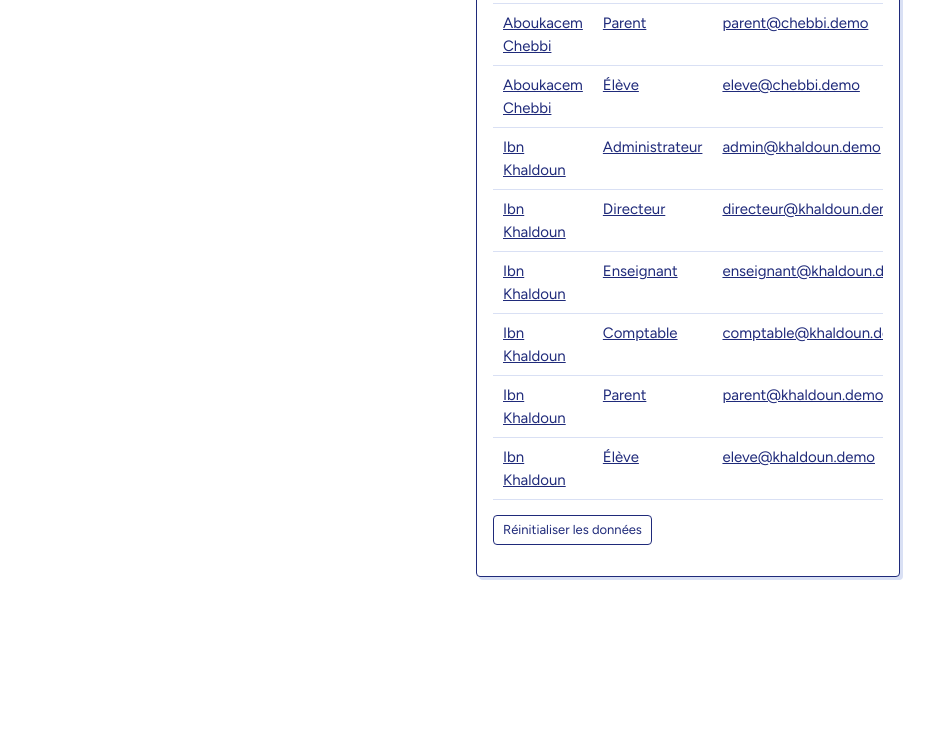
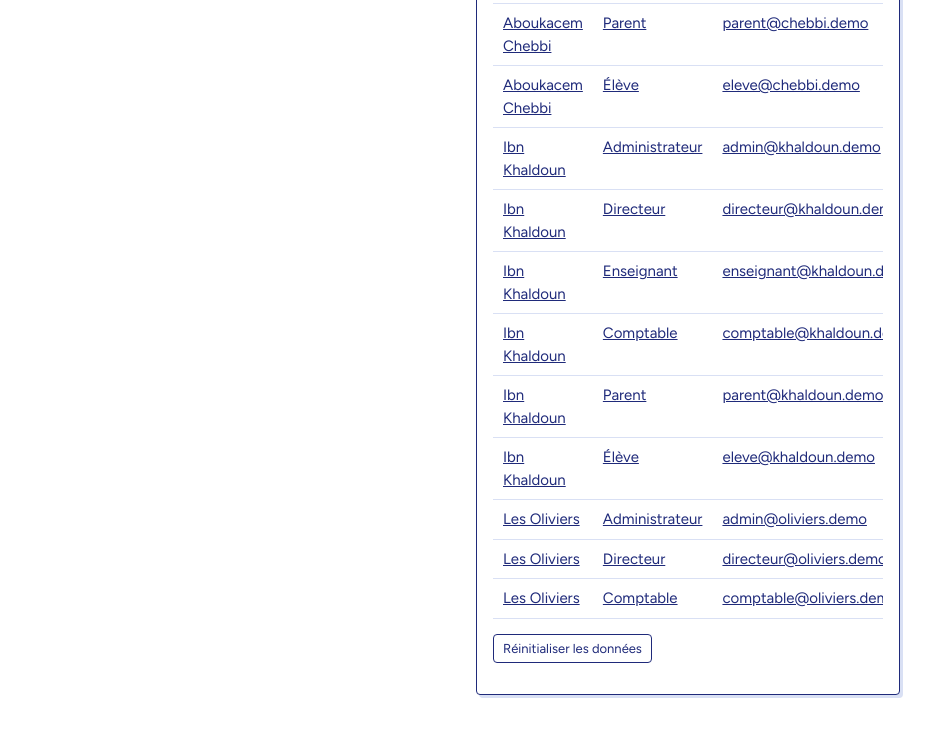
Before and after one commit to hejerfattoum152-boop/cartable, a plain HTML site: page index.html in a window 1280 px wide. Shown: the part 418-1153 px from the top of the page, without its empty margins (174-1108 px from the left). Before the commit the page ends 1035 px from the top, so only its background shows below. Drawn offline with nearby package versions, Linux system fonts and the light colour scheme.

Commit message:
Add files via upload

```diff
--- a/index.html
+++ b/index.html
@@ -42,7 +42,7 @@ const mins=t=>{const[h,m]=t.split(':').map(Number);return h*60+m},fmt=s=>s?s.spl
 const H=async s=>[...new Uint8Array(await crypto.subtle.digest('SHA-256',new TextEncoder().encode('cartable|'+s)))].map(b=>b.toString(16).padStart(2,'0')).join('');
 const LV=['1ère année','2ème année','3ème année','4ème année','5ème année','6ème année'],DAYS=['','Lundi','Mardi','Mercredi','Jeudi','Vendredi','Samedi'],o=a=>a.map(x=>[x,x]),Cap=s=>s[0].toUpperCase()+s.slice(1);
 const ROLES=[['admin','Administrateur'],['directeur','Directeur'],['enseignant','Enseignant'],['comptable','Comptable'],['parent','Parent'],['eleve','Élève']];
-const DEMO=[['chebbi','École Aboukacem Chebbi'],['khaldoun','École Ibn Khaldoun']].flatMap(([c,n])=>ROLES.map(([r,l])=>({n,l,e:`${r}@${c}.demo`,p:`${Cap(c)}@${Cap(r)}26`})));
+const DEMO=[['chebbi','École Aboukacem Chebbi'],['khaldoun','École Ibn Khaldoun']].flatMap(([c,n])=>ROLES.map(([r,l])=>({n,l,e:`${r}@${c}.demo`,p:`${Cap(c)}@${Cap(r)}26`}))).concat(ROLES.filter(x=>['admin','directeur','comptable'].includes(x[0])).map(([r,l])=>({n:'École Les Oliviers',l,e:`${r}@oliviers.demo`,p:`Oliviers@${Cap(r)}26`})));
 let DB,U=null,S={page:'home',q:''};
 const save=()=>{try{localStorage.setItem('cartable_v1',JSON.stringify(DB))}catch(e){}};
 const sid=()=>U.school_id,L=t=>DB[t].filter(r=>r.school_id===sid()&&!r.del),G=(t,id)=>L(t).find(r=>r.id==id);
@@ -50,7 +50,7 @@ const LAB={students:r=>r.nom+' '+r.prenom,teachers:r=>r.nom+' '+r.prenom,classes
 const sch=()=>DB.schools.find(s=>s.id==sid()),paid=id=>DB.payments.filter(p=>p.student_id==id&&!p.del).reduce((s,p)=>s+p.montant,0),bal=id=>Math.round((sch().fee-paid(id))*1000)/1000;
 const avg=id=>{let a=0,b=0;DB.grades.filter(x=>x.student_id==id&&!x.del).forEach(x=>{const c=(G('subjects',x.subject_id)||{coef:1}).coef;a+=x.note*c;b+=c});return b?a/b:null};
 const ALL={students:2,teachers:2,classes:2,rooms:2,subjects:2,slots:2,payments:2,grades:2,absences:2,news:2};
-const PERM={super:{schools:2},admin:ALL,directeur:ALL,comptable:{students:2,payments:2,classes:1,news:1},enseignant:{students:1,classes:1,slots:1,subjects:1,grades:2,absences:2,news:1},parent:{students:1,slots:1,grades:1,payments:1,absences:1,news:1},eleve:{students:1,slots:1,grades:1,absences:1,news:1}};
+const PERM={super:{schools:2},admin:{...ALL,users:2},directeur:ALL,comptable:{students:2,payments:2,classes:1,news:1},enseignant:{students:1,classes:1,slots:1,subjects:1,grades:2,absences:2,news:1},parent:{students:1,slots:1,grades:1,payments:1,absences:1,news:1},eleve:{students:1,slots:1,grades:1,absences:1,news:1}};
 const can=(t,l)=>(PERM[U.role][t]||0)>=l;
 const myT=()=>L('teachers').find(x=>x.email===U.email),myCls=()=>{const t=myT();return new Set(t?L('slots').filter(x=>x.teacher_id==t.id).map(x=>x.class_id).concat(L('classes').filter(c=>c.teacher_id==t.id).map(c=>c.id)):[])};
 function vis(t){if(t=='schools')return DB.schools.filter(x=>!x.del);const r=L(t),R=U.role;
@@ -136,6 +136,12 @@ absences:{t:'Absences',one:'absence',
   if(r.just&&r.motif.length<3)e.motif='Motif requis';if(L('absences').some(a=>a.id!=id&&a.student_id==r.student_id&&a.date==r.date&&(a.periode==r.periode||a.periode=='Journée'||r.periode=='Journée')))e.periode='Absence déjà enregistrée ce jour';return e}},
 news:{t:'Annonces',one:'annonce',imm:1,f:[{k:'titre',l:'Titre',t:'text',req:1,mn:5,max:100},{k:'aud',l:'Destinataires',t:'sel',o:()=>o(['Tous','Parents','Enseignants']),req:1},{k:'corps',l:'Message',t:'area',req:1,mn:10,max:1000}],
  cols:[['Date',r=>fmt(r.d)],['Annonce',r=>`<b>${esc(r.titre)}</b><br>${esc(r.corps)}`],['Public',r=>esc(r.aud)]],sort:(a,b)=>b.d.localeCompare(a.d),auto:r=>{r.d=today()}},
+users:{t:'Comptes',one:'compte',
+ f:[{k:'name',l:'Nom complet',t:'text',req:1,mn:3,max:80},{k:'email',l:'E-mail (identifiant)',t:'email',req:1,cr:1},{k:'role',l:'Profil',t:'sel',o:()=>[['directeur','Directeur'],['comptable','Comptable'],['admin','Administrateur']],req:1,cr:1},{k:'pw',l:'Mot de passe',t:'pw',req:1,cr:1},{k:'pw2',l:'Confirmer le mot de passe',t:'pw',req:1,cr:1}],
+ cols:[['Nom',r=>esc(r.name)],['E-mail',r=>esc(r.email)],['Profil',r=>esc((ROLES.find(x=>x[0]==r.role)||['',r.role])[1])]],
+ chk(r,id){const e={};if(r.email!==undefined&&usedMail(r.email))e.email='Adresse déjà utilisée par un autre compte';if(r.pw!==undefined&&r.pw!==r.pw2)e.pw2='Les mots de passe ne correspondent pas';return e},
+ del:r=>r.email==U.email?'Vous ne pouvez pas supprimer votre propre compte':['enseignant','parent','eleve'].includes(r.role)?'Compte lié à une fiche : supprimez la fiche concernée':'',
+ post:async(r,n)=>{if(n){r.h=await H(r.pw);delete r.pw;delete r.pw2;return'Compte créé'}}},
 schools:{t:'Écoles',one:'école',
  f:[{k:'nom',l:'Nom de l’école',t:'text',req:1,mn:3,max:80},{k:'ville',l:'Ville',t:'name',req:1},{k:'plan',l:'Formule',t:'sel',o:()=>o(['basic','pro','premium']),req:1},{k:'status',l:'Statut',t:'sel',o:()=>o(['essai','active','suspendu']),req:1},{k:'fin',l:'Fin d’abonnement',t:'date',req:1},{k:'fee',l:'Frais annuels (TND)',t:'num',min:100,max:5000,step:10,req:1,d:900},{k:'a_prenom',l:'Prénom du directeur',t:'name',req:1,cr:1},{k:'a_nom',l:'Nom du directeur',t:'name',req:1,cr:1},{k:'a_email',l:'E-mail administrateur',t:'email',req:1,cr:1},{k:'a_pw',l:'Mot de passe de l’administrateur',t:'pw',req:1,cr:1},{k:'a_pw2',l:'Confirmer le mot de passe',t:'pw',req:1,cr:1}],
  cols:[['École',r=>esc(r.nom)+'<br><small>'+esc(r.code)+' · '+esc(r.ville)+'</small>'],['Formule',r=>esc(r.plan)],['Statut',r=>r.status=='suspendu'?'<span class="pill">suspendu</span>':esc(r.status)],['Abonnement',r=>fmt(r.fin)],['Élèves',r=>DB.students.filter(s=>s.school_id==r.id&&!s.del).length]],
@@ -203,11 +209,12 @@ function render(){if(!U){const rl=r=>(ROLES.find(z=>z[0]==r)||['','Administrateu
  $('#app').innerHTML=`<div class="log"><div><div class="brand" style="font-size:44px">Cartable</div><p>Gestion d’écoles primaires : élèves, emplois du temps, paiements, notes. Chaque école ne voit que ses propres données.</p><form onsubmit="doLogin(event)" class="card"><label class="fl">E-mail<input id="em" name="em" type="email" autocomplete="username" required></label><label class="fl" style="margin-top:10px">Mot de passe<input id="pw" name="pw" type="password" autocomplete="current-password" required></label><p class="er" id="le" role="alert"></p><button>Se connecter</button></form></div><div class="card"><h3>Comptes de démonstration</h3><small>Cliquez sur une ligne pour remplir. Mot de passe : École@Rôle26, ex. Chebbi@Admin26. Propriétaire : super@ecolia.demo / Ecolia@Super26</small><div class="tw"><table><tbody><tr class="dm" onclick="$('#em').value='super@ecolia.demo';$('#pw').value='Ecolia@Super26'"><td>SaaS</td><td>Propriétaire</td><td>super@ecolia.demo</td></tr>${d}${c}</tbody></table></div><p><button class="g s" onclick="resetDemo()">Réinitialiser les données</button></p></div></div>`;return}
  const nav=[['home','Accueil']].concat(Object.keys(E).filter(t=>can(t,1)).map(t=>[t,E[t].t]));
  $('#app').innerHTML=`<div class="app"><aside><div class="brand">Cartable</div><div class="sub">${esc(U.name)}<br>${ROLES.find(r=>r[0]==U.role)?ROLES.find(r=>r[0]==U.role)[1]:'Propriétaire'}</div>${nav.map(([k,l])=>`<button class="n ${S.page==k?'on':''}" onclick="S={page:'${k}',q:''};render()">${l}</button>`).join('')}<div style="flex:1"></div><button class="g s" onclick="U=null;try{sessionStorage.clear()}catch(e){}render()">Se déconnecter</button></aside><main>${S.page=='home'||!can(S.page,1)?home():table(S.page)}</main></div>`}
-async function doLogin(ev){ev.preventDefault();const em=ev.target.em.value.trim().toLowerCase(),u=DB.users.find(x=>x.email==em),ok=u&&u.h==await H(ev.target.pw.value),er=m=>{$('#le').textContent=m};
+async function doLogin(ev){ev.preventDefault();const em=ev.target.em.value.trim().toLowerCase(),u=DB.users.find(x=>x.email==em&&!x.del),ok=u&&u.h==await H(ev.target.pw.value),er=m=>{$('#le').textContent=m};
  if(!ok)return er('E-mail ou mot de passe incorrect');
  if(u.school_id){const s=DB.schools.find(x=>x.id==u.school_id);if(!s||s.status=='suspendu')return er('École suspendue : contactez le propriétaire du service');if(s.fin<today())return er('Abonnement expiré le '+fmt(s.fin))}
  U=u;S={page:'home',q:''};try{sessionStorage.setItem('cu',u.id)}catch(e){}render()}
-async function resetDemo(){if(!confirm('Effacer toutes les données et recréer la démonstration ?'))return;try{localStorage.removeItem('cartable_v1')}catch(e){}await seed();render();toast('Données de démonstration recréées')}
+async function addOliviers(){const s={id:DB.n++,nom:'École Les Oliviers',code:'oliviers',ville:'Sfax',plan:'basic',status:'active',fin:(yearOf()+1)+'-08-31',fee:800};DB.schools.push(s);for(const [r,l] of ROLES.filter(x=>['admin','directeur','comptable'].includes(x[0]))){const x=DEMO.find(z=>z.e==`${r}@oliviers.demo`);await mkU(r,x.e,x.p,l+' – '+s.nom,s.id)}save()}
+async function resetDemo(){if(!confirm('Effacer toutes les données et recréer la démonstration ?'))return;try{localStorage.removeItem('cartable_v1')}catch(e){}await seed();await addOliviers();render();toast('Données de démonstration recréées')}
 async function seed(){const y=yearOf(),N=()=>DB.n++;DB={n:1,schools:[],users:[],students:[],teachers:[],classes:[],rooms:[],subjects:[],slots:[],payments:[],grades:[],absences:[],news:[],notifs:[],log:[]};
  await mkU('super','super@ecolia.demo','Ecolia@Super26','Propriétaire du service',null);
  const FN=['Salma','Yassine','Ines','Amine','Nour','Aymen','Rania','Omar','Mariem','Slim','Aya','Karim'],LN=['Ben Salah','Trabelsi','Gharbi','Jebali','Mejri','Hamdi','Ayari','Bouazizi','Khelifi','Dridi','Saidi','Mansour'];
@@ -225,5 +232,5 @@ async function seed(){const y=yearOf(),N=()=>DB.n++;DB={n:1,schools:[],users:[],
   P('news',{titre:'Rentrée scolaire',corps:'La rentrée a lieu le 15 septembre. Merci de vérifier les coordonnées de vos enfants.',aud:'Tous',d:y+'-09-01'});
   for(const [r,l] of ROLES){const x=DEMO.find(z=>z.e==`${r}@${code}.demo`);await mkU(r,x.e,x.p,l+' – '+nom,d,r=='eleve'?{student_id:first.id}:{})}}
  save()}
-(async()=>{try{DB=JSON.parse(localStorage.getItem('cartable_v1'))}catch(e){}if(!DB||!DB.schools)await seed();try{const c=sessionStorage.getItem('cu');U=DB.users.find(u=>u.id==c)||null}catch(e){}render()})();
+(async()=>{try{DB=JSON.parse(localStorage.getItem('cartable_v1'))}catch(e){}if(!DB||!DB.schools)await seed();if(!DB.schools.some(s=>s.code=='oliviers'))await addOliviers();try{const c=sessionStorage.getItem('cu');U=DB.users.find(u=>u.id==c)||null}catch(e){}render()})();
 </script></body></html>
```
